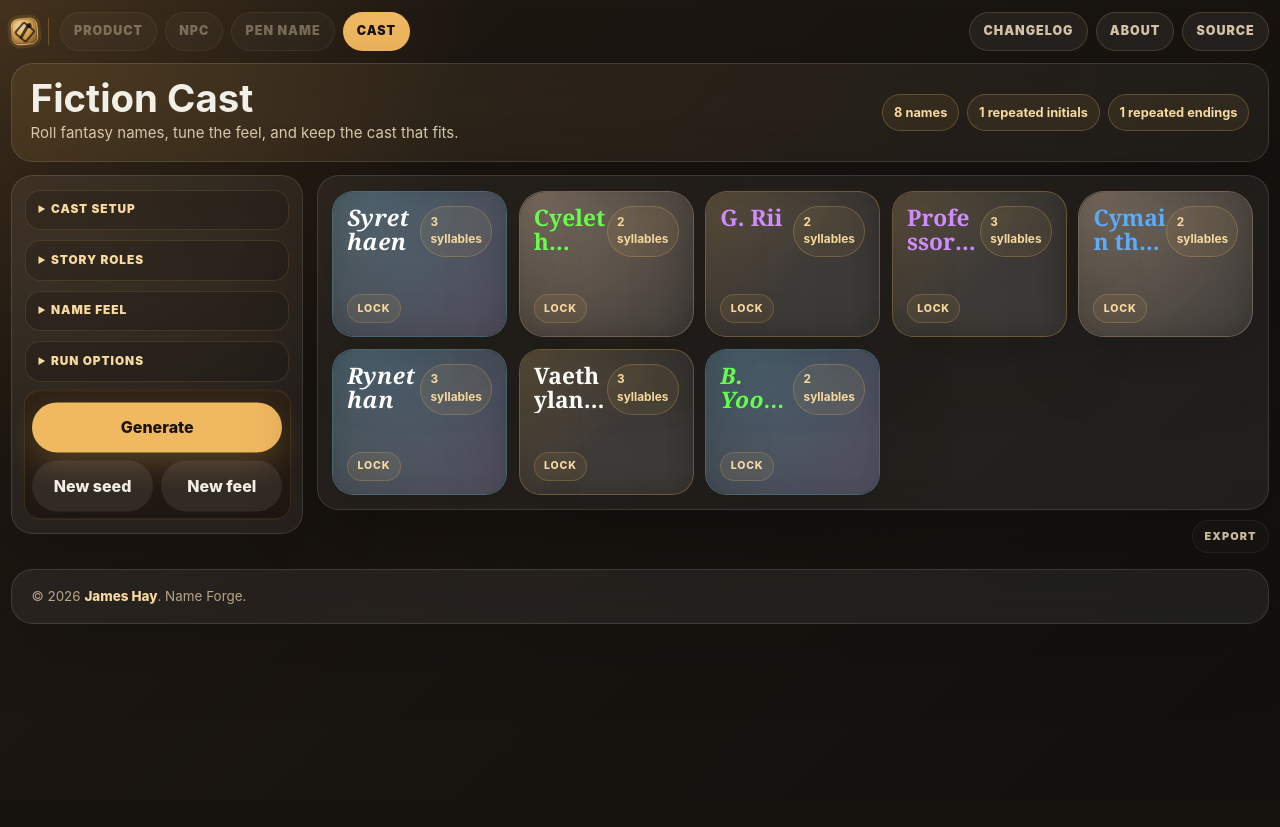
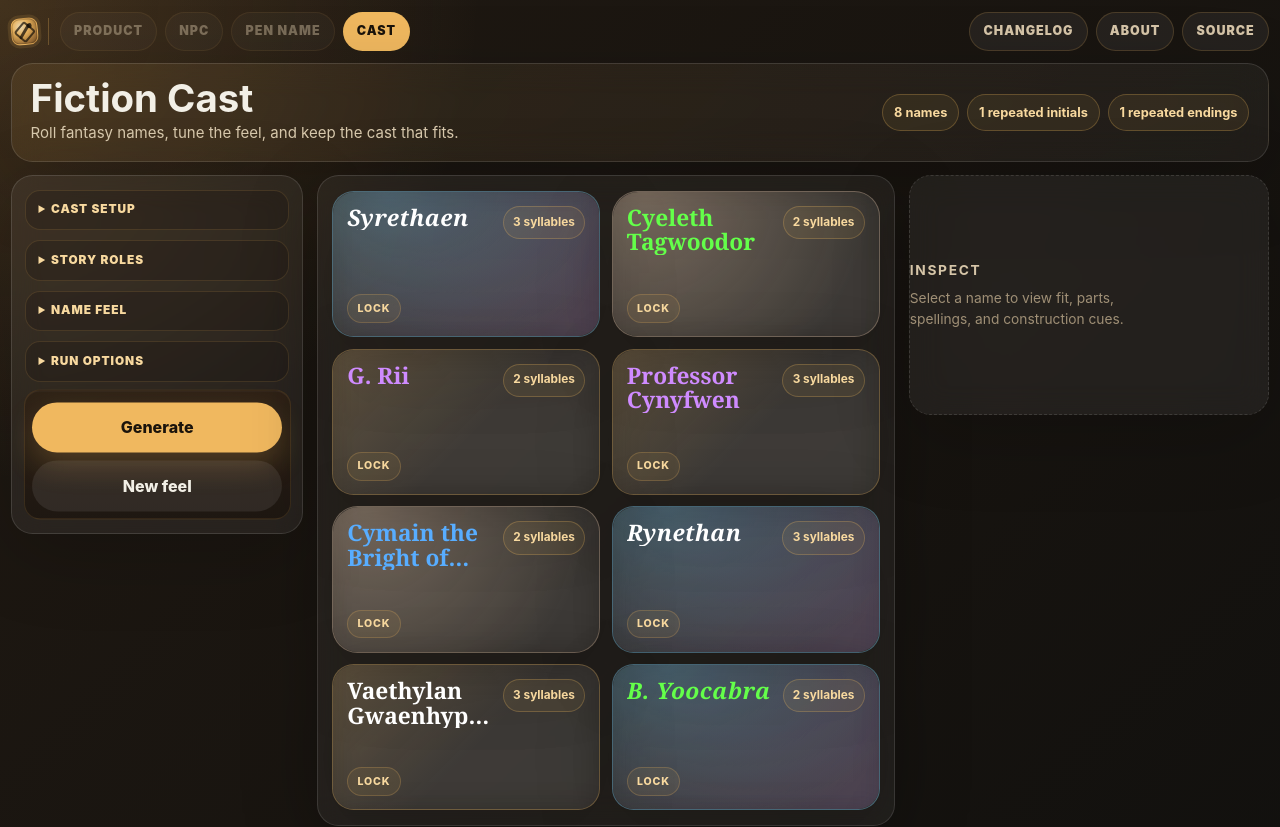
Before and after one commit to jaahay/name-forge, a React (Vite) app: page / in a window 1280 px wide. Shown: the top 827 px of the page. Before the commit the page ends 800 px from the top, so only its background shows below. Built offline with nearby package versions, Linux system fonts and the light colour scheme.

Commit message:
Refine lock flow after live QA
- stabilize the selected-name inspector rail
- make Generate create a fresh seed and respect locks
- remove the duplicate New seed action
- keep manual seed commits in Run options

```diff
--- a/src/App.tsx
+++ b/src/App.tsx
@@ -17,6 +17,10 @@ const initialEnsemble = generateEnsemble(initialSettings, registry);
 const authorSiteUrl = 'https://jameshay.org/';
 const sourceUrl = 'https://github.com/jaahay/name-forge';
 const commitHistoryUrl = `${sourceUrl}/commits/main/`;
+
+function createRandomSeed(): string {
+  return `name-forge-${Math.random().toString(36).slice(2, 10)}`;
+}
 
 function lockedSlotsFor(ensemble: GeneratedEnsemble, lockedNameIds: Set<string>): LockedNameSlot[] {
   return ensemble.names.flatMap((name, index) => (lockedNameIds.has(name.id) ? [{ index, name }] : []));
@@ -45,16 +49,15 @@ export default function App() {
     setLockedNameIds(retainedLockIds(nextEnsemble, nextLockedNameIds));
   }
 
-  function regenerate(event?: FormEvent) {
+  function generate(event?: FormEvent) {
     event?.preventDefault();
-    commitGeneration(settings);
+    const nextSettings = { ...settings, seed: createRandomSeed() };
+    setSettings(nextSettings);
+    commitGeneration(nextSettings);
   }
 
-  function randomizeSeed() {
-    const nextSeed = `name-forge-${Math.random().toString(36).slice(2, 10)}`;
-    const nextSettings = { ...settings, seed: nextSeed };
-    setSettings(nextSettings);
-    commitGeneration(nextSettings);
+  function commitCurrentSettings() {
+    commitGeneration(settings);
   }
 
   function randomizeSliders() {
@@ -114,8 +117,8 @@ export default function App() {
           ensemble={ensemble}
           lockedNameIds={lockedNameIds}
           onUpdateSetting={updateSetting}
-          onRegenerate={regenerate}
-          onRandomizeSeed={randomizeSeed}
+          onGenerate={generate}
+          onCommitSettings={commitCurrentSettings}
           onRandomizeSliders={randomizeSliders}
           onRandomizeSlider={randomizeSlider}
           onToggleLockedName={toggleLockedName}
--- a/src/card-locks.css
+++ b/src/card-locks.css
@@ -12,3 +12,58 @@
   color: #1a130b;
   background: #f0b85f;
 }
+
+.lock-status {
+  flex: 1 1 100%;
+  margin: 0;
+  color: #d6c5a8;
+  font-size: 0.74rem;
+}
+
+.lock-status .anchor-button {
+  margin-left: 0.35rem;
+  padding: 0.24rem 0.42rem;
+}
+
+.inspector-rail-layout {
+  align-items: start;
+}
+
+.inspector-empty-panel {
+  min-height: 15rem;
+  display: grid;
+  align-content: center;
+  gap: 0.45rem;
+  color: #9f8f76;
+  border-style: dashed;
+}
+
+.inspector-empty-panel h2 {
+  margin: 0;
+  color: #d6c5a8;
+  font-size: 0.86rem;
+  letter-spacing: 0.12em;
+  text-transform: uppercase;
+}
+
+.inspector-empty-panel p {
+  margin: 0;
+  max-width: 16rem;
+  font-size: 0.86rem;
+  line-height: 1.55;
+}
+
+.selected-name-panel {
+  animation: selected-panel-content-enter 160ms ease-out;
+}
+
+@keyframes selected-panel-content-enter {
+  from {
+    opacity: 0;
+    transform: translateY(0.25rem);
+  }
+  to {
+    opacity: 1;
+    transform: translateY(0);
+  }
+}
--- a/src/ui/GeneratorView.tsx
+++ b/src/ui/GeneratorView.tsx
@@ -1,4 +1,4 @@
-import { useState, type FormEvent } from 'react';
+import { useState, type FormEvent, type KeyboardEvent } from 'react';
 import { serializeCastAsJson, serializeCastAsMarkdown } from '../engine/export';
 import { rarityDistributionOptions } from '../engine/rarity';
 import { castRoleOptions, castRolePresetOptions, roleInfluenceOptions } from '../engine/roles';
@@ -16,8 +16,8 @@ interface GeneratorViewProps {
   ensemble: GeneratedEnsemble;
   lockedNameIds: Set<string>;
   onUpdateSetting: <K extends keyof GenerationSettings>(key: K, value: GenerationSettings[K]) => void;
-  onRegenerate: (event?: FormEvent) => void;
-  onRandomizeSeed: () => void;
+  onGenerate: (event?: FormEvent) => void;
+  onCommitSettings: () => void;
   onRandomizeSliders: () => void;
   onRandomizeSlider: (key: ControlKey) => void;
   onToggleLockedName: (id: string) => void;
@@ -63,6 +63,15 @@ function updateSlotRole(currentRoles: GenerationSettings['slotRoleOverrides'], i
   return nextRoles;
 }
 
+function EmptyInspector() {
+  return (
+    <aside className="inspector-empty-panel panel" aria-label="Name inspector">
+      <h2>Inspect</h2>
+      <p>Select a name to view fit, parts, spellings, and construction cues.</p>
+    </aside>
+  );
+}
+
 export function GeneratorView({
   mode,
   stylePacks,
@@ -70,8 +79,8 @@ export function GeneratorView({
   ensemble,
   lockedNameIds,
   onUpdateSetting,
-  onRegenerate,
-  onRandomizeSeed,
+  onGenerate,
+  onCommitSettings,
   onRandomizeSliders,
   onRandomizeSlider,
   onToggleLockedName,
@@ -99,6 +108,36 @@ export function GeneratorView({
     setSelectedNameId((currentId) => (currentId === id ? '' : id));
   }
 
+  function collapseSelection() {
+    setSelectedNameId('');
+  }
+
+  function submitGeneration(event?: FormEvent) {
+    collapseSelection();
+    onGenerate(event);
+  }
+
+  function commitSeed() {
+    collapseSelection();
+    onCommitSettings();
+  }
+
+  function commitSeedOnEnter(event: KeyboardEvent<HTMLInputElement>) {
+    if (event.key !== 'Enter') return;
+    event.preventDefault();
+    event.currentTarget.blur();
+  }
+
+  function randomizeSliders() {
+    collapseSelection();
+    onRandomizeSliders();
+  }
+
+  function randomizeSlider(key: ControlKey) {
+    collapseSelection();
+    onRandomizeSlider(key);
+  }
+
   const roster = (
     <section className="roster-panel panel" aria-label="Name roster">
       <div className="name-grid" aria-label="Name tiles">
@@ -116,6 +155,8 @@ export function GeneratorView({
     </section>
   );
 
+  const inspector = selectedName ? <NameInspector name={selectedName} onDismiss={() => setSelectedNameId('')} /> : <EmptyInspector />;
+
   return (
     <>
       <section className="hero panel app-header">
@@ -132,7 +173,7 @@ export function GeneratorView({
       </section>
 
       <section className="workspace workbench">
-        <form className="controls panel" onSubmit={onRegenerate}>
+        <form className="controls panel" onSubmit={submitGeneration}>
           <details className="control-section">
             <summary>Cast setup</summary>
             <div className="control-section-body">
@@ -208,7 +249,7 @@ export function GeneratorView({
                 </select>
               </label>
               {scoreControls.map((control) => (
-                <ScoreControl key={control.key} control={control} value={Number(settings[control.key])} onChange={(key, value) => onUpdateSetting(key, value)} onRandomize={onRandomizeSlider} />
+                <ScoreControl key={control.key} control={control} value={Number(settings[control.key])} onChange={(key, value) => onUpdateSetting(key, value)} onRandomize={randomizeSlider} />
               ))}
             </div>
           </details>
@@ -218,27 +259,26 @@ export function GeneratorView({
             <div className="control-section-body">
               <label className="seed-control">
                 <span>Generation seed</span>
-                <input value={settings.seed} onChange={(event) => onUpdateSetting('seed', event.target.value)} />
+                <input value={settings.seed} onChange={(event) => onUpdateSetting('seed', event.target.value)} onBlur={commitSeed} onKeyDown={commitSeedOnEnter} />
               </label>
             </div>
           </details>
 
           <div className="actions" aria-label="Generation actions">
-            <button type="submit">{hasLockedNames ? 'Regenerate unlocked' : 'Generate'}</button>
-            <button type="button" className="secondary" onClick={onRandomizeSeed}>New seed</button>
-            <button type="button" className="secondary" onClick={onRandomizeSliders}>New feel</button>
-            {hasLockedNames ? <button type="button" className="secondary" onClick={onClearLockedNames}>Clear locks</button> : null}
+            {hasLockedNames ? (
+              <p className="lock-status">{lockedCount} locked. Generate keeps locked names and rerolls the rest. <button type="button" className="anchor-button" onClick={onClearLockedNames}>Clear</button></p>
+            ) : null}
+            <button type="submit">Generate</button>
+            <button type="button" className="secondary" onClick={randomizeSliders}>New feel</button>
           </div>
         </form>
 
         <section className="output" aria-live="polite">
           {ensemble.names.length > 0 ? (
-            selectedName ? (
-              <div className="results-layout">
-                {roster}
-                <NameInspector name={selectedName} onDismiss={() => setSelectedNameId('')} />
-              </div>
-            ) : roster
+            <div className="results-layout inspector-rail-layout">
+              {roster}
+              {inspector}
+            </div>
           ) : (
             <div className="empty-state panel">Generate names to fill this cast.</div>
           )}
```
Also changed, not shown: 1 other file (tests, documents, lock files or other folders).
